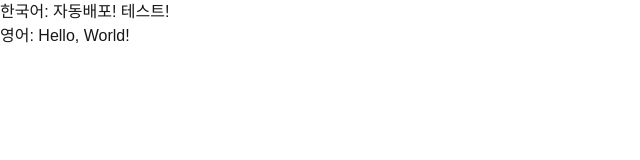
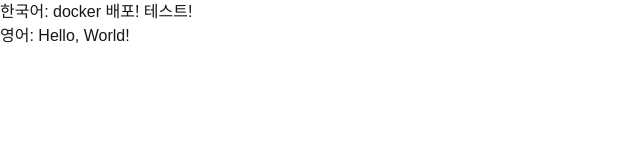
Before and after one commit to DevelopSoo/nextjs-aws-simulating, a Next.js app: page / in a window 1280 px wide. Shown: the top 160 px of the page, without its empty margins (0-640 px from the left). Built offline with nearby package versions, Linux system fonts and the light colour scheme.

Commit message:
docker 배포 테스트

```diff
--- a/src/app/page.tsx
+++ b/src/app/page.tsx
@@ -15,7 +15,7 @@
 
   return (
     <div>
-      <div>한국어: 자동배포! 테스트!</div>
+      <div>한국어: docker 배포! 테스트!</div>
       <div>영어: {message}</div>
     </div>
   );
```
